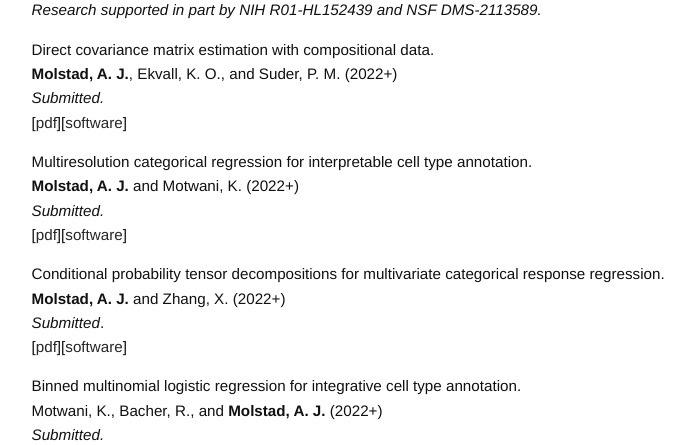
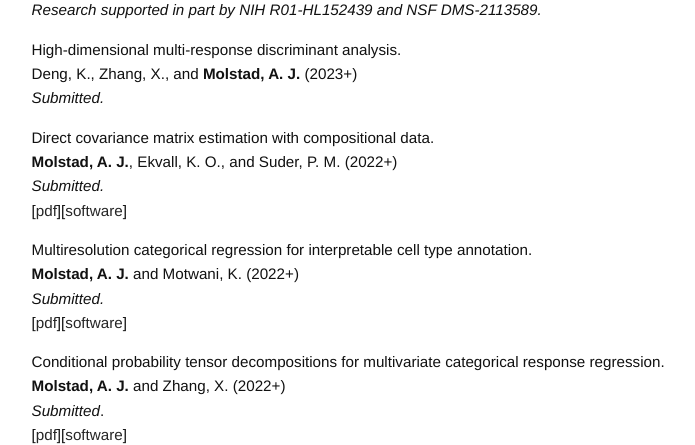
Before and after one commit to ajmolstad/ajmolstad.github.io, a Jekyll site: the page built from research.md, in a window 1280 px wide and 900 px high, cut to the strip 455-900 px from the top of the window. Shown: the whole strip, without its empty margins (276-971 px from the left). Built offline with Jekyll 4.4.1, drawn with Linux system fonts in a browser that asks for light colours.

Commit message:
Update research.md

```diff
--- a/research.md
+++ b/research.md
@@ -19,9 +19,9 @@ Jin, Y., **Molstad, A. J.**, and Zhang, X. (2022+) <br>
 *Submitted.* <br>
 [[pdf](https://arxiv.org/abs/2108.02143)][[software](https://github.com/ajmolstad/IntegrativeCox)]<br> -->
 
-<!-- High-dimensional multi-response discriminant analysis. <br>
+High-dimensional multi-response discriminant analysis. <br>
 Deng, K., Zhang, X., and **Molstad, A. J.**  (2023+) <br>
-*Submitted.* <br>  -->
+*Submitted.* <br>
 
 <!--
 Integration of proteomics quantitative trait loci into genetic association analysis of stroke in the African American population. (2023+)<br>
```
